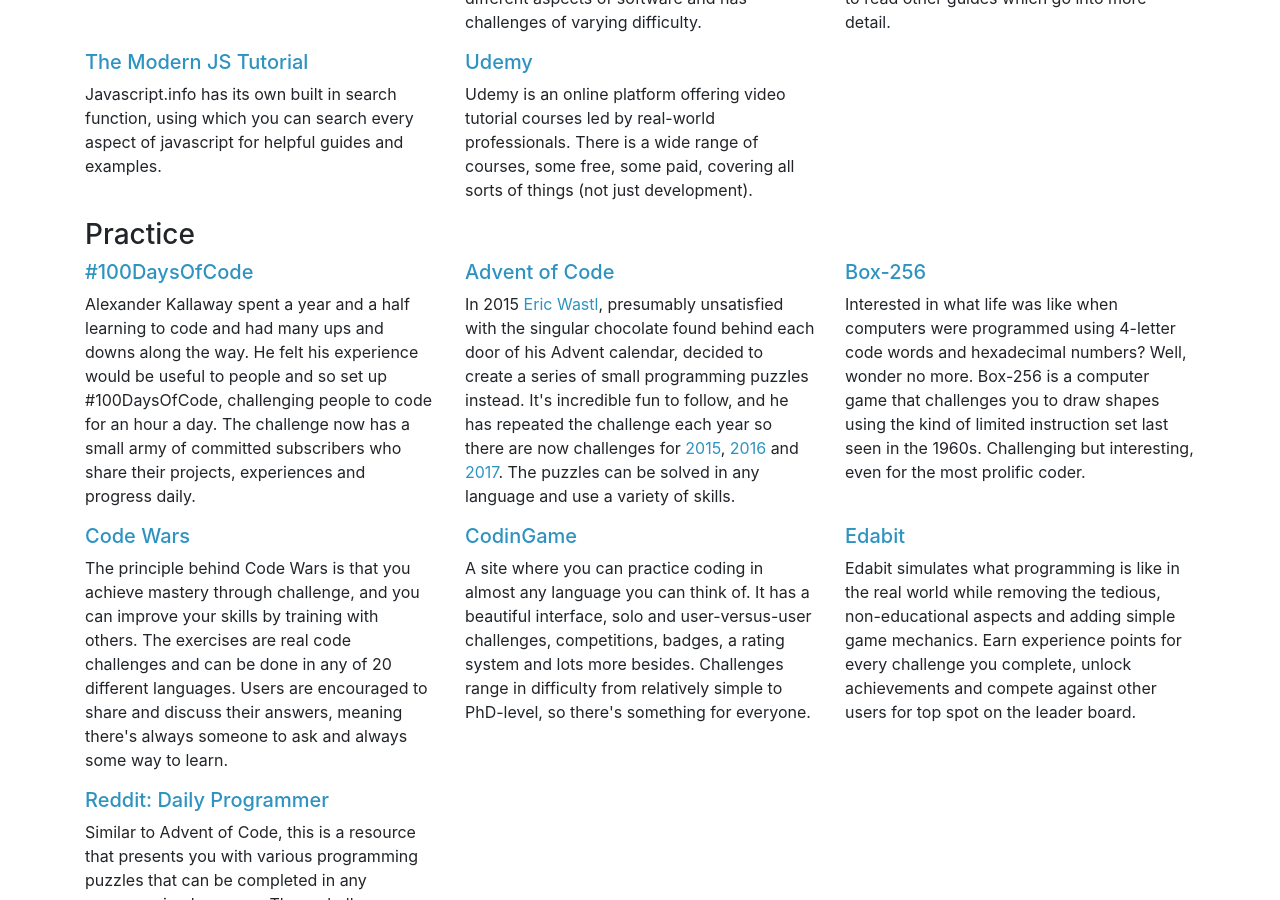
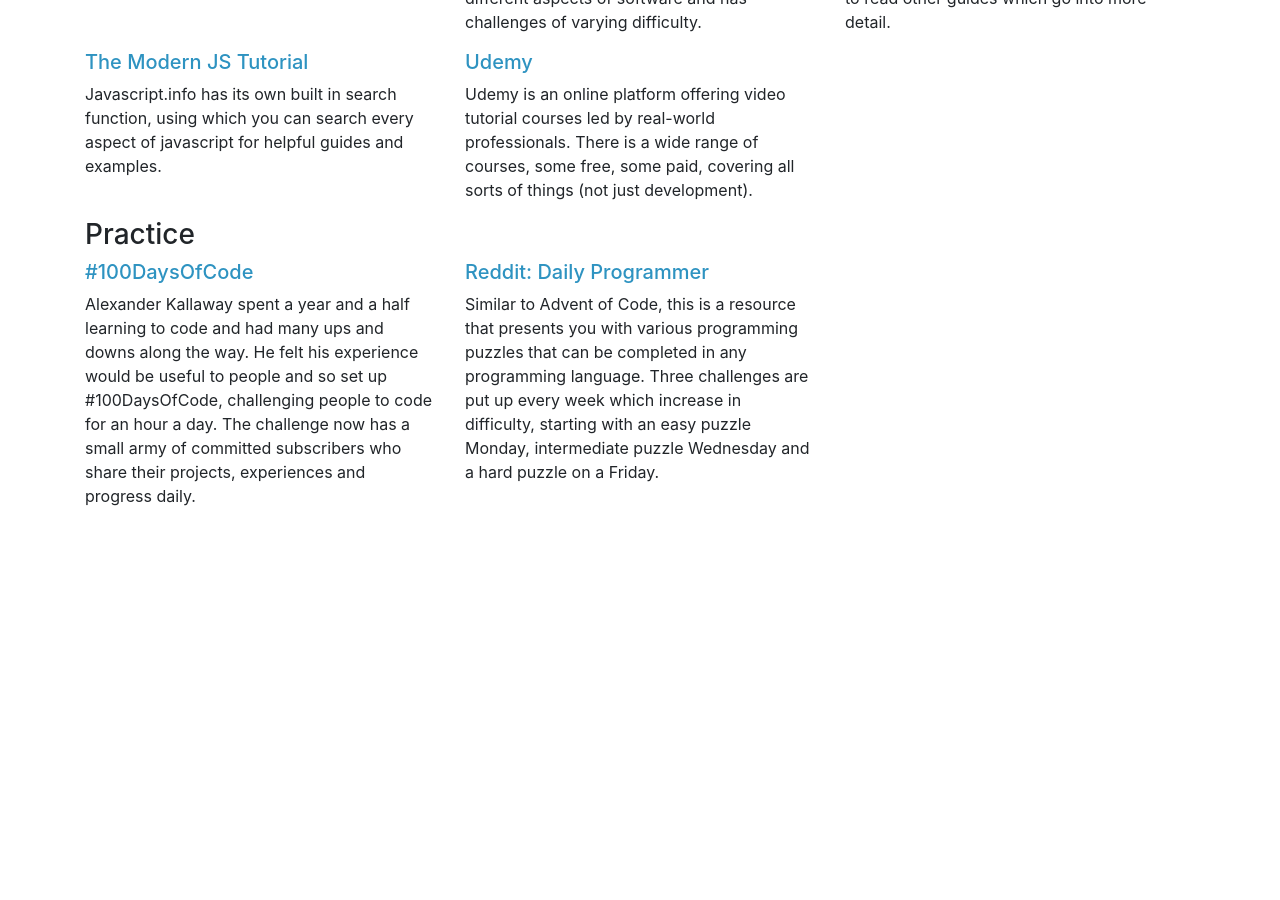
Before and after one commit to tutorupjodhpur/tutorupjodhpur.github.io, a Jekyll site: the page built from activities.html, in a window 1280 px wide and 900 px high, scrolled down 906 px. Built offline with Jekyll 4.4.1, drawn with Linux system fonts in a browser that asks for light colours; nearby versions of some CDN libraries; comment, search, counter and statistics services are not loaded; after the commit the page ends 1470 px from its top, so only the background shows below that.

Commit message:
Update practice.html

```diff
--- a/practice.html
+++ b/practice.html
@@ -9,7 +9,7 @@
   </p>
 </div>
 
-<div class="col-lg-4 col-md-6">
+<!-- <div class="col-lg-4 col-md-6">
   <h5>
     <a href="http://adventofcode.com/" target="_blank">Advent of Code</a>
   </h5>
@@ -22,9 +22,9 @@
     <a href="http://adventofcode.com/2017" target="_blank">2017</a>. The puzzles can be solved in any language and use a
     variety of skills.
   </p>
-</div>
+</div> -->
 
-<div class="col-lg-4 col-md-6">
+<!-- <div class="col-lg-4 col-md-6">
   <h5>
     <a href="http://box-256.com/" target="_blank">Box-256</a>
   </h5>
@@ -44,9 +44,9 @@
     with others. The exercises are real code challenges and can be done in any of 20 different languages. Users are encouraged
     to share and discuss their answers, meaning there's always someone to ask and always some way to learn.
   </p>
-</div>
+</div> -->
 
-<div class="col-lg-4 col-md-6">
+<!-- <div class="col-lg-4 col-md-6">
   <h5>
     <a href="https://www.codingame.com/" target="_blank">CodinGame</a>
   </h5>
@@ -66,7 +66,7 @@
     simple game mechanics. Earn experience points for every challenge you complete, unlock achievements and compete against
     other users for top spot on the leader board.
   </p>
-</div>
+</div> -->
 
 <div class="col-lg-4 col-md-6">
   <h5>
```
